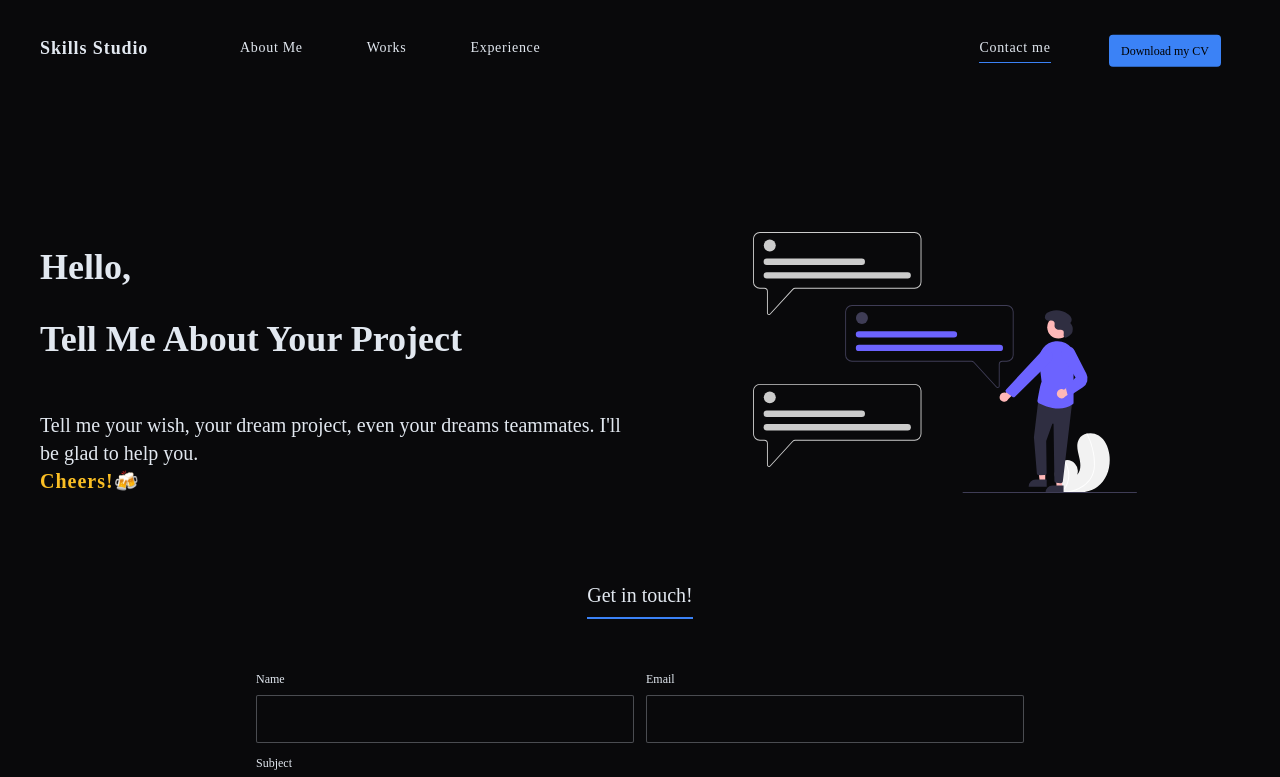
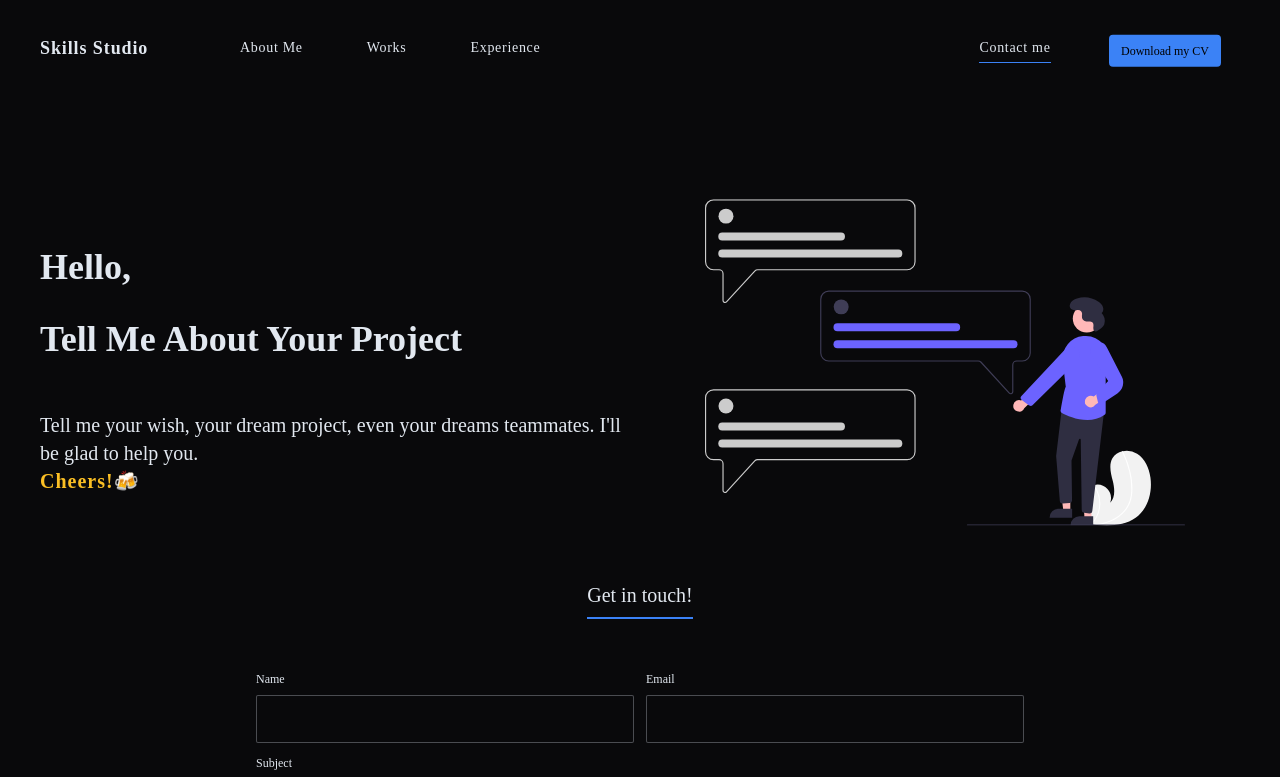
Before and after one commit to IlhamSoejudAlkahfiardy/dark-mode-portfolio, a React (Vite) app: page /contact-me in a window 1280 px wide. Shown: the top 777 px of the page. Built offline with nearby package versions, Linux system fonts and the light colour scheme.

Commit message:
140123(4)

```diff
--- a/src/components/ContactMe.jsx
+++ b/src/components/ContactMe.jsx
@@ -61,27 +61,27 @@ const ContactMe = () => {
                 <div className='w-full my-10 flex justify-center items-center'>
                     <motion.img
 
-                        initial={{ y: -500 }}
-                        animate={{ y: 0 }}
+                        // initial={{ y: -500 }}
+                        // animate={{ y: 0 }}
 
-                        transition={{
-                            type: 'spring',
-                            delay: 0.1
-                        }}
+                        // transition={{
+                        //     type: 'spring',
+                        //     delay: 0.1
+                        // }}
 
-                        whileHover={{
-                            scale: 1.1,
-                            cursor: 'grab',
-                            transition: {
-                                type: 'spring',
-                                delay: 0
-                            }
-                        }}
+                        // whileHover={{
+                        //     scale: 1.1,
+                        //     cursor: 'grab',
+                        //     transition: {
+                        //         type: 'spring',
+                        //         delay: 0
+                        //     }
+                        // }}
 
-                        whileTap={{
-                            scale: 1.2,
-                            cursor: 'grabbing'
-                        }}
+                        // whileTap={{
+                        //     scale: 1.2,
+                        //     cursor: 'grabbing'
+                        // }}
 
                         src={ImageContactMe} className='max-w-sm xl:scale-125' alt="" srcset="" />
                 </div>
--- a/src/components/LandingPage.jsx
+++ b/src/components/LandingPage.jsx
@@ -21,7 +21,7 @@ const LandingPage = () => {
       <About />
       <Skill />
       <JobDesk />
-      <ScrollTop/>
+      <ScrollTop />
     </div>
   )
 }
@@ -147,6 +147,13 @@ const Hero = () => {
         </motion.div>
 
         <motion.div
+
+          className='w-1/3 lg:w-1/4 xl:w-1/5 h-48 flex justify-center items-center'
+
+        // style={{ backgroundImage: `url(${ImageProfile})`, backgroundSize: 'contain',
+        // backgroundPosition: 'center', backgroundRepeat: 'no-repeat' }}
+        >
+          <motion.img
             initial={{
               scale: 0
             }}
@@ -171,7 +178,7 @@ const Hero = () => {
             }}
 
             whileHover={{
-            scale: 1.5,
+              scale: 1.2,
               cursor: "grab"
             }}
 
@@ -179,12 +186,7 @@ const Hero = () => {
               type: "spring",
             }}
 
-          className='w-1/3 lg:w-1/4 xl:w-1/5 h-48 flex justify-center items-center'
-
-          style={{ backgroundImage: `url(${ImageProfile})`, backgroundSize: 'contain',
-          backgroundPosition: 'center', backgroundRepeat: 'no-repeat' }}
-        >
-          {/* <img src={ImageProfile} alt="" /> */}
+            src={ImageProfile} alt="" />
         </motion.div>
       </div>
       <motion.div
```
Lines whose indentation alone changed are shown as unchanged.
